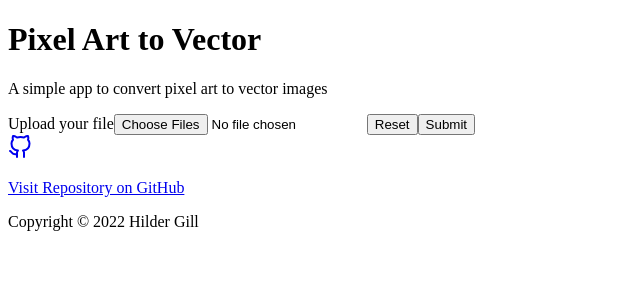
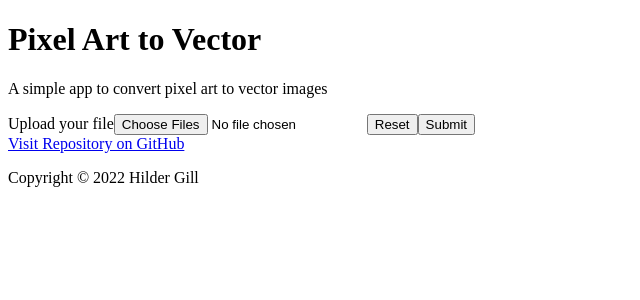
Before and after one commit to hilde801/pixel-art-to-vector, a React (Vite) app: page / in a window 1280 px wide. Shown: the top 300 px of the page, without its empty margins (0-640 px from the left). Built offline with nearby package versions, Linux system fonts and the light colour scheme.

Commit message:
Removed references to IconAnchor altogether

```diff
--- a/src/components/footercomponent/index.tsx
+++ b/src/components/footercomponent/index.tsx
@@ -4,17 +4,18 @@
 */
 
 import { FC } from "react";
-import { GitHub } from "react-feather";
 import { useTranslation } from "react-i18next";
 import { author, repository } from "../../../package.json";
-import { IconAnchor } from "../iconanchor";
 
 export const FooterComponent: FC = () => {
 	const { t } = useTranslation();
 
 	return (
 		<footer>
-			<IconAnchor text={t("footerComponent:visitRepository")} icon={<GitHub />} href={repository} />
+			<a href={repository} target={"_blank"}>
+				{t("footerComponent:visitRepository")}
+			</a>
+
 			<p>{t("footerComponent:copyrightText", { authorName: author.name })}</p>
 		</footer>
 	);
--- a/src/components/outputcomponent/index.tsx
+++ b/src/components/outputcomponent/index.tsx
@@ -5,7 +5,6 @@
 
 import JSZip from "jszip";
 import { FC, ReactElement, useContext, useState } from "react";
-import { Download } from "react-feather";
 import { useTranslation } from "react-i18next";
 import { TasksContext } from "../../contexts/taskscontext";
 import Task from "../../lib/task";
@@ -36,16 +35,21 @@ export const OutputComponent: FC = () => {
 	});
 
 	const getDownloadLink = (): ReactElement => {
-		const text: string = t("outputComponent:download"),
-			icon: ReactElement = <Download />,
-			filename: string = btoa(Date.now().toString()).replaceAll("=", "");
+		const filename: string = btoa(Date.now().toString()).replaceAll("=", "");
 
-		return <IconAnchor text={text} icon={icon} download={filename} href={downloadLink} />;
+		return (
+			<a download={filename} href={downloadLink}>
+				{t("outputComponent:download")}
+			</a>
+		);
 	};
+
+	const filename: string = btoa(Date.now().toString()).replaceAll("=", "");
 
 	return (
 		<output>
 			<ul>{tasksListItems}</ul>
+
 			{downloadLink && getDownloadLink()}
 		</output>
 	);
```
